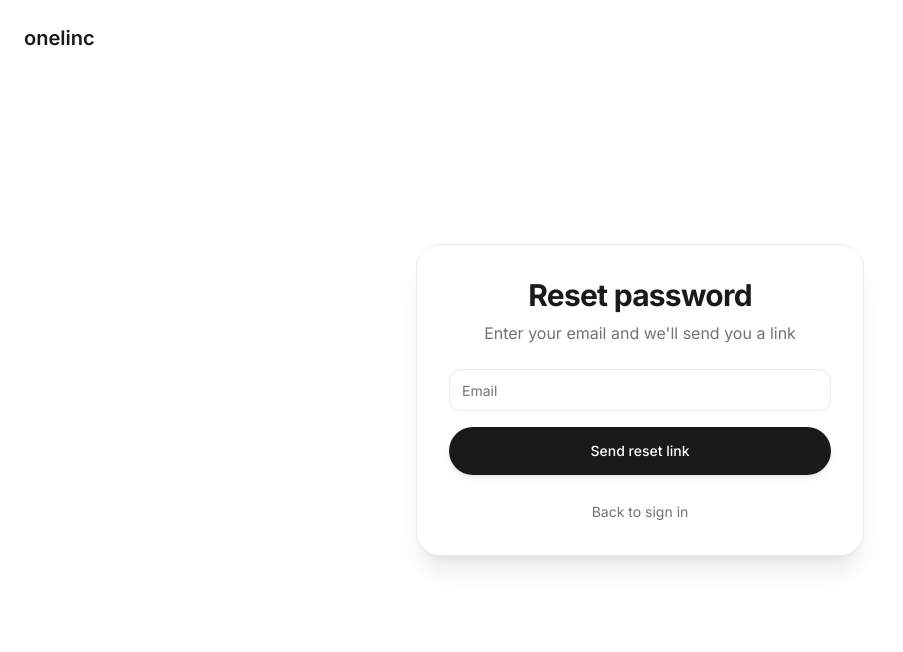
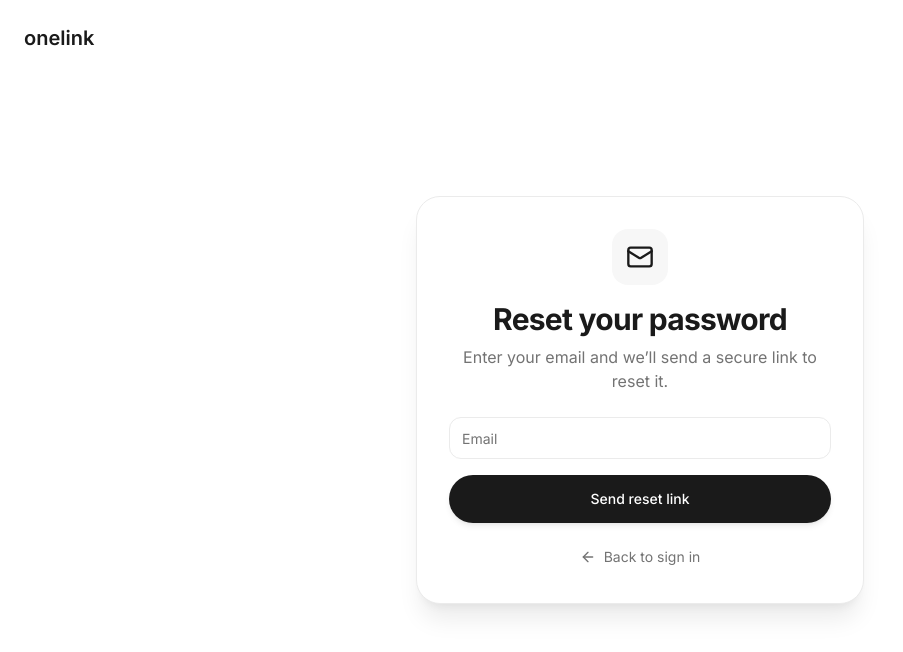
Before and after one commit to abdallasi/onelinc, a React (Vite) app: page /forgot-password in a window 1280 px wide. Shown: the top 652 px of the page, without its empty margins (0-903 px from the left). Built offline with nearby package versions, Linux system fonts and the light colour scheme; the HTML template or start-up script is replaced by a standard one.

Commit message:
Changes
Co-authored-by: abdallasi <34869555+abdallasi@users.noreply.github.com>

```diff
--- a/src/pages/ForgotPassword.tsx
+++ b/src/pages/ForgotPassword.tsx
@@ -3,8 +3,9 @@ import { Button } from "@/components/ui/button";
 import { Input } from "@/components/ui/input";
 import { useNavigate } from "react-router-dom";
 import { supabase } from "@/integrations/supabase/client";
-import { useToast } from "@/hooks/use-toast";
 import { z } from "zod";
+import { ArrowLeft, CheckCircle2, Mail } from "lucide-react";
+import { getPasswordResetRedirectUrl, getResetRequestErrorMessage } from "@/lib/passwordReset";
 
 const emailSchema = z.string().email("Please enter a valid email address");
 
@@ -12,34 +13,27 @@ const ForgotPassword = () => {
   const [email, setEmail] = useState("");
   const [isLoading, setIsLoading] = useState(false);
   const [sent, setSent] = useState(false);
+  const [errorMessage, setErrorMessage] = useState("");
   const navigate = useNavigate();
-  const { toast } = useToast();
 
   const handleReset = async () => {
+    setErrorMessage("");
     try {
       emailSchema.parse(email);
     } catch (error: any) {
-      toast({
-        title: "Invalid email",
-        description: error.errors?.[0]?.message || "Please enter a valid email",
-        variant: "destructive",
-      });
+      setErrorMessage(error.errors?.[0]?.message || "Please enter a valid email");
       return;
     }
 
     setIsLoading(true);
     try {
       const { error } = await supabase.auth.resetPasswordForEmail(email, {
-        redirectTo: `${window.location.origin}/reset-password`,
+        redirectTo: getPasswordResetRedirectUrl(),
       });
       if (error) throw error;
       setSent(true);
     } catch (error: any) {
-      toast({
-        title: "Something went wrong",
-        description: error.message,
-        variant: "destructive",
-      });
+      setErrorMessage(getResetRequestErrorMessage(error.message));
     } finally {
       setIsLoading(false);
     }
@@ -51,20 +45,23 @@ const ForgotPassword = () => {
         onClick={() => navigate("/")}
         className="absolute top-6 left-6 text-xl font-semibold hover:opacity-70 transition-opacity"
       >
-        onelinc
+        onelink
       </button>
 
       <div className="max-w-md w-full">
         <div className="bg-card rounded-3xl shadow-apple-lg p-8 border border-border animate-scale-in">
           <div className="space-y-6">
             <div className="text-center space-y-2">
+              <div className="mx-auto mb-4 flex h-14 w-14 items-center justify-center rounded-2xl bg-secondary text-foreground">
+                {sent ? <CheckCircle2 className="h-7 w-7" /> : <Mail className="h-7 w-7" />}
+              </div>
               <h1 className="text-3xl font-bold">
-                {sent ? "Check your email" : "Reset password"}
+                {sent ? "Check your inbox" : "Reset your password"}
               </h1>
               <p className="text-muted-foreground">
                 {sent
-                  ? `We sent a reset link to ${email}`
-                  : "Enter your email and we'll send you a link"}
+                  ? "If an Onelink account exists for that email, a secure reset link has been sent."
+                  : "Enter your email and we’ll send a secure link to reset it."}
               </p>
             </div>
 
@@ -74,10 +71,19 @@ const ForgotPassword = () => {
                   type="email"
                   placeholder="Email"
                   value={email}
-                  onChange={(e) => setEmail(e.target.value)}
-                  className="py-5 rounded-xl"
-                  onKeyPress={(e) => e.key === "Enter" && handleReset()}
+                  autoComplete="email"
+                  onChange={(e) => {
+                    setEmail(e.target.value);
+                    setErrorMessage("");
+                  }}
+                  className={`py-5 rounded-xl ${errorMessage ? "border-destructive/60 animate-shake" : ""}`}
+                  onKeyDown={(e) => e.key === "Enter" && handleReset()}
                 />
+                {errorMessage && (
+                  <p className="rounded-2xl bg-destructive/10 px-4 py-3 text-sm text-destructive animate-slide-down">
+                    {errorMessage}
+                  </p>
+                )}
                 <Button
                   size="lg"
                   className="w-full py-6 rounded-full shadow-apple hover:scale-[1.01] active:scale-[0.99] transition-transform"
@@ -89,11 +95,27 @@ const ForgotPassword = () => {
               </div>
             )}
 
+            {sent && (
+              <div className="space-y-3 rounded-2xl bg-secondary p-4 text-sm text-muted-foreground">
+                <p>Check inbox and spam. The link expires soon and can only be used once.</p>
+                <button
+                  onClick={() => {
+                    setSent(false);
+                    setErrorMessage("");
+                  }}
+                  className="font-medium text-foreground hover:opacity-70 transition-opacity"
+                >
+                  Send another link
+                </button>
+              </div>
+            )}
+
             <div className="text-center">
               <button
                 onClick={() => navigate("/auth")}
-                className="text-sm text-muted-foreground hover:text-foreground transition-colors"
+                className="inline-flex items-center gap-2 text-sm text-muted-foreground hover:text-foreground transition-colors"
               >
+                <ArrowLeft className="h-4 w-4" />
                 Back to sign in
               </button>
             </div>
```
